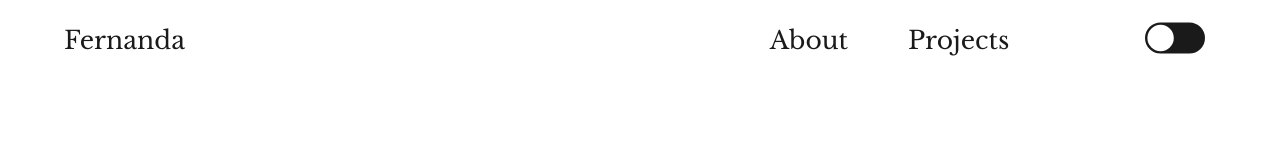
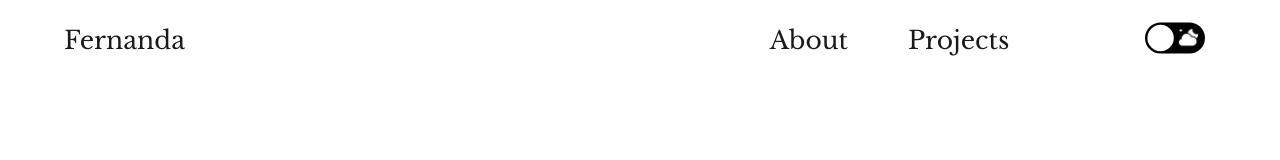
Before and after one commit to ffrancacorrea/Website, a React (Create React App) app: page / in a window 1280 px wide. Shown: the top 160 px of the page. Built offline with nearby package versions, Linux system fonts and the light colour scheme.

Commit message:
+ icons to mode selector

```diff
--- a/src/App.js
+++ b/src/App.js
@@ -13,7 +13,7 @@ const App = () => {
 
   return (
     <ThemeProvider theme={darkMode ? themes["dark"] : themes["light"]}>
-      <Header handleDarkMode={handleDarkMode} />
+      <Header handleDarkMode={handleDarkMode} darkMode={darkMode} />
     </ThemeProvider>
   );
 };
--- a/src/components/Header/NavigationBar.js
+++ b/src/components/Header/NavigationBar.js
@@ -31,7 +31,7 @@ const NavigationItem = styled.a`
   color: inherit;
 `;
 
-const NavigationBar = ({ handleDarkMode }) => {
+const NavigationBar = ({ handleDarkMode, darkMode }) => {
   return (
     <Wrapper>
       <NavigationMain>Fernanda</NavigationMain>
@@ -40,7 +40,10 @@ const NavigationBar = ({ handleDarkMode }) => {
           <NavigationItem href="#About">About</NavigationItem>
           <NavigationItem href="#Projects">Projects</NavigationItem>
         </NavigationItems>
-        <ThemeSelector handleDarkMode={handleDarkMode}></ThemeSelector>
+        <ThemeSelector
+          handleDarkMode={handleDarkMode}
+          darkMode={darkMode}
+        ></ThemeSelector>
       </NavigationLinks>
     </Wrapper>
   );
--- a/src/components/Header/ThemeSelector.js
+++ b/src/components/Header/ThemeSelector.js
@@ -1,4 +1,7 @@
 import styled from "@emotion/styled";
+
+import sun from "../../assets/icons/sun.gif";
+import moon from "../../assets/icons/moon.gif";
 
 const Wrapper = styled.div`
   input {
@@ -21,9 +24,25 @@ const Selector = styled.label`
   height: 16px;
   width: 40px;
   transform: scale(1.2);
+  img {
+    width: 20px;
+    height: 20px;
+  }
+  img:first-child {
+    width: 20px;
+    height: 20px;
+    display: ${({ darkMode }) => !darkMode && "none"};
+  }
+  img:last-child {
+    background-color: ${({ theme }) => theme.inverseBackgroundColor};
+    margin-left: 20px;
+    filter: invert(100%);
+    display: ${({ darkMode }) => darkMode && "none"};
+  }
 `;
 const Dot = styled.div`
   background-color: ${({ theme }) => theme.dotColor};
+  z-index: 1;
   border-radius: 50%;
   position: absolute;
   top: 2px;
@@ -34,7 +53,8 @@ const Dot = styled.div`
   transition: transform 0.2s linear;
 `;
 
-const ThemeSelector = ({ handleDarkMode }) => {
+const ThemeSelector = ({ handleDarkMode, darkMode }) => {
+  console.log(darkMode);
   return (
     <Wrapper>
       <input
@@ -42,9 +62,10 @@ const ThemeSelector = ({ handleDarkMode }) => {
         id="selector"
         onChange={(e) => handleDarkMode(e.target.checked)}
       />
-      <Selector className="label" for="selector">
-        {/* TODO: add icons**/}
+      <Selector className="label" for="selector" darkMode={darkMode}>
+        <img src={sun} alt="" />
         <Dot class="ball"></Dot>
+        <img src={moon} alt="" />
       </Selector>
     </Wrapper>
   );
--- a/src/components/Header/index.js
+++ b/src/components/Header/index.js
@@ -45,10 +45,13 @@ const Logos = styled.div`
     margin-right: 30px;
   }
 `;
-const Header = ({ handleDarkMode }) => {
+const Header = ({ handleDarkMode, darkMode }) => {
   return (
     <Wrapper>
-      <NavigationBar handleDarkMode={handleDarkMode}></NavigationBar>
+      <NavigationBar
+        handleDarkMode={handleDarkMode}
+        darkMode={darkMode}
+      ></NavigationBar>
       <Container>
         <h1>Full Stack Developer</h1>
         <h2>Born in Santos,</h2>
--- a/src/theme/light.js
+++ b/src/theme/light.js
@@ -1,6 +1,6 @@
 const lightTheme = {
   backgroundColor: "#FFF",
-  inverseBackgroundColor: "#1a1a1a",
+  inverseBackgroundColor: "#000",
   color: "#1a1a1a",
   dotColor: "#FFF",
 };
```
Also changed, not shown: src/assets/icons/moon.gif (added), src/assets/icons/sun.gif (added).
